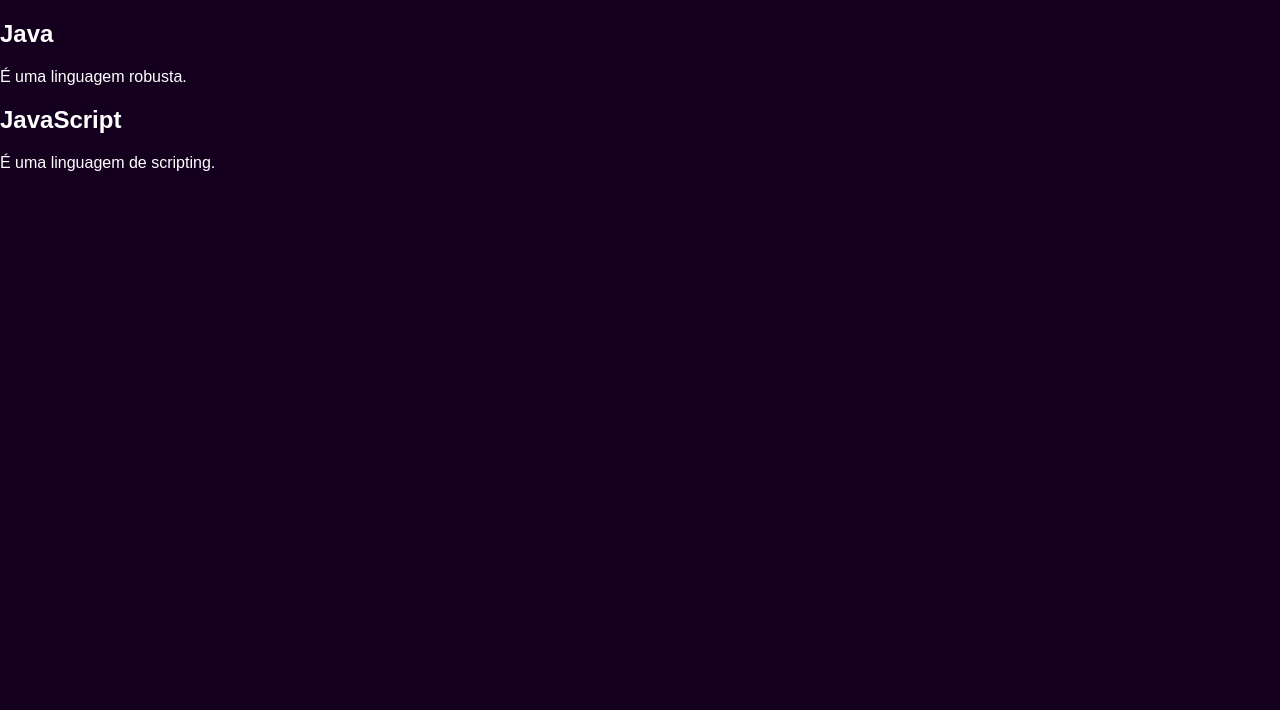
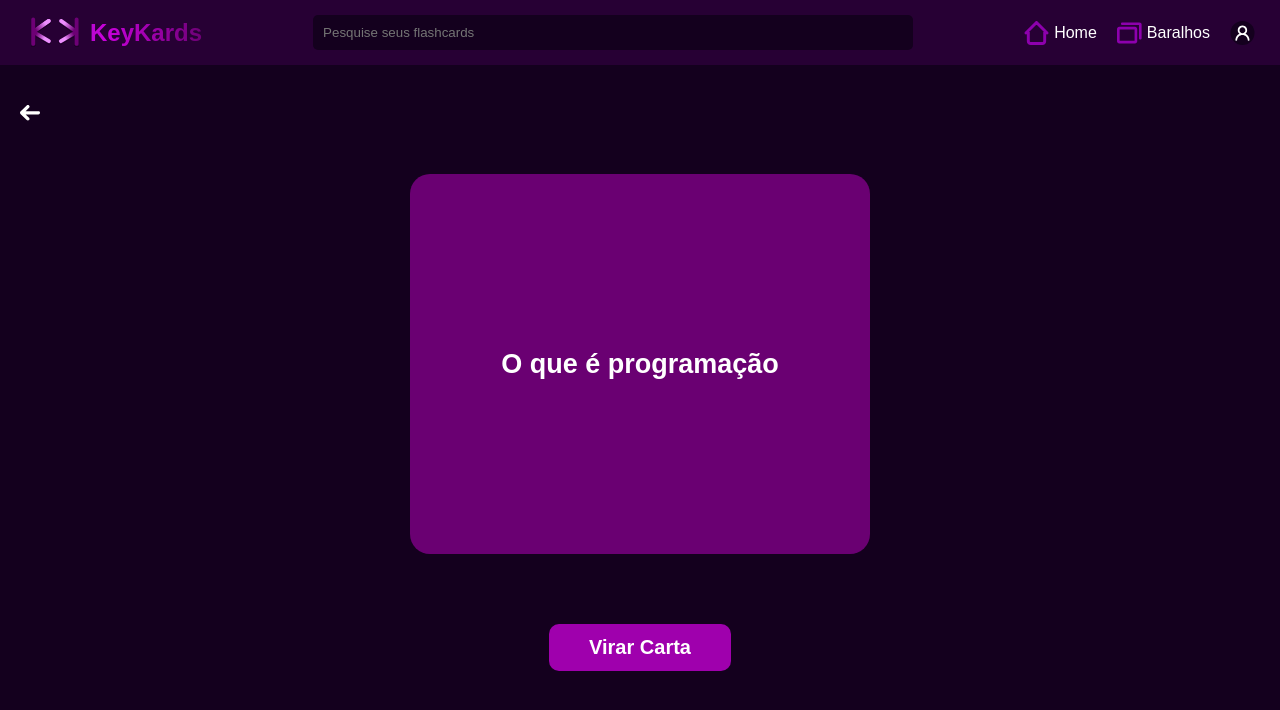
Before and after one commit to keniareis/KeyKards, a React (Vite) app in the folder client/: page /flashcards in a window 1280 px wide. Shown: the top 710 px of the page. Built offline with nearby package versions, Linux system fonts and the light colour scheme.

Commit message:
feat: study flashcards screen with flip button and diffuculty buttons

```diff
--- a/client/src/pages/Flashcards.tsx
+++ b/client/src/pages/Flashcards.tsx
@@ -1,17 +1,91 @@
-import React from 'react';
+import React, { useState } from 'react';
 import Flashcard from '../components/Flashcard';
 
 const Flashcards: React.FC = () => {
+  const [searchTerm, setSearchTerm] = useState('');
+  const [isFlipped, setIsFlipped] = useState(false); // Estado para controlar se a carta foi virada
+
   const flashcards = [
-    { title: 'Java', description: 'É uma linguagem robusta.' },
-    { title: 'JavaScript', description: 'É uma linguagem de scripting.' }
+    { title: 'O que é programação', },
+    // Adicione mais flashcards conforme necessário
   ];
+
+  // Função para lidar com o clique no botão de virar carta
+  const handleFlip = () => {
+    setIsFlipped(true);
+  };
+
+  // Função para lidar com a pesquisa de flashcards
+  const handleSearch = (e: React.ChangeEvent<HTMLInputElement>) => {
+    setSearchTerm(e.target.value);
+  };
+
+  // Filtrando flashcards com base no termo de pesquisa
+  const filteredFlashcards = flashcards.filter((card) =>
+    card.title.toLowerCase().includes(searchTerm.toLowerCase())
+  );
 
   return (
     <div className="flashcards-container">
-      {flashcards.map((card, index) => (
-        <Flashcard key={index} title={card.title} description={card.description} />
-      ))}
+      <header className="header">
+        <div className="name-logo">
+          <img src="/src/assets/logo.svg" alt="logo" />
+          <h1>KeyKards</h1>
+        </div>
+
+        <div>
+          <input
+            type="text"
+            placeholder="Pesquise seus flashcards"
+            className="search-bar"
+            value={searchTerm}
+            onChange={handleSearch}
+          />
+        </div>
+
+        <div className="nav-icons">
+          <button>
+            <img src="/src/assets/home.svg" alt="HomeIcon" /> Home
+          </button>
+          <button>
+            <img src="/src/assets/baralho.svg" alt="baralhoIcon" /> Baralhos
+          </button>
+          <button>
+            <img src="/src/assets/person.svg" alt="personIcon" />
+          </button>
+        </div>
+      </header>
+
+      <div className="container-deck">
+        <div className="back-button">
+          <button><img src="/src/assets/arrow-back.svg" alt="" /></button>
+        </div>
+
+        <div className="card">
+          {filteredFlashcards.length > 0 ? (
+            filteredFlashcards.map((card, index) => (
+              <Flashcard key={index} title={card.title} description={card.description} />
+            ))
+          ) : (
+            <p>Nenhum flashcard encontrado</p>
+          )}
+        </div>
+
+        {!isFlipped ? (
+          <div className="flip-button">
+            <button className="difficulty" onClick={handleFlip}>
+              Virar Carta
+            </button>
+          </div>
+        ) : (
+          <div className="difficulty-buttons">
+            <button className="difficulty">Muito difícil</button>
+            <button className="difficulty">Difícil</button>
+            <button className="difficulty">Médio</button>
+            <button className="difficulty">Fácil</button>
+          </div>
+        )}
+      </div>
     </div>
   );
 };
--- a/client/src/pages/Home.tsx
+++ b/client/src/pages/Home.tsx
@@ -49,7 +49,6 @@ const App: React.FC = () => {
       scrollRef.current.scrollBy({ left: 150, behavior: 'smooth' });
     }
   };
-
 
   return (
     <div className="home-container">
--- a/client/src/styles/components.css
+++ b/client/src/styles/components.css
@@ -223,9 +223,6 @@ body, html {
   cursor: pointer;
 }
 
-.home-container{
-  padding: 0%;
-  position: relative;
 header{
   background-color: #270034;
   position: relative;
@@ -284,6 +281,10 @@ body, html {
     }
   }
 }
+
+.home-container{
+  padding: 0%;
+  position: relative;
   .main-content{
     display: flex;
     flex-direction: row;
@@ -645,7 +646,98 @@ body, html {
           }
         }
       }
-
     }
   }
 }
+
+  * {
+    margin: 0;
+    padding: 0;
+    box-sizing: border-box;
+  }
+
+
+  .flashcards-container {
+    position: relative;
+    background-color: transparent; /* Fundo para o contêiner principal */
+  }
+
+  .container-deck {
+    display: flex;
+    flex-direction: column;
+    align-items: center;
+    margin-top: 20px;
+  }
+
+  .back-button {
+    align-self: flex-start;
+    img{
+      width: 20px;
+    }
+  }
+
+  .back-button button {
+    background-color: transparent;
+    color: #fff;
+    border: none;
+    padding: 20px;
+    border-radius: 5px;
+    cursor: pointer;
+  }
+
+  .card {
+    background-color: #6A0072 ;
+    width: 460px;
+    height: 380px;
+    display: flex;
+    justify-content: center;
+    align-items: center;
+    margin: 30px 0;
+    border-radius: 20px;
+    text-align: center;
+    font-size: 18px;
+  }
+
+  .flip-button {
+    margin-bottom: 20px;
+  }
+
+  .flip-button button {
+    margin-top: 40px;
+    font-size: 20px;
+    font-weight: bold;
+    background-color: #9F00AD;
+    color: white;
+    padding: 12px 40px;
+    border: none;
+    border-radius: 10px;
+    cursor: pointer;
+    transition: background-color 0.3s;
+  }
+
+  .flip-button button:hover {
+    background-color: #AD4AC9;
+  }
+
+  .difficulty-buttons {
+    display: flex;
+    justify-content: space-between;
+    width: 800px;
+  }
+
+  .difficulty-buttons button {
+    margin-top: 40px;
+    font-size: 20px;
+    font-weight: bold;
+    background-color: #9F00AD;
+    color: white;
+    padding: 12px 40px;
+    border: none;
+    border-radius: 10px;
+    cursor: pointer;
+    transition: background-color 0.3s;
+  }
+
+  .difficulty-buttons button:hover {
+    background-color: #AD4AC9;
+  }
```
Also changed, not shown: client/src/assets/arrow-back.svg (added). Lines whose indentation alone changed are shown as unchanged.
